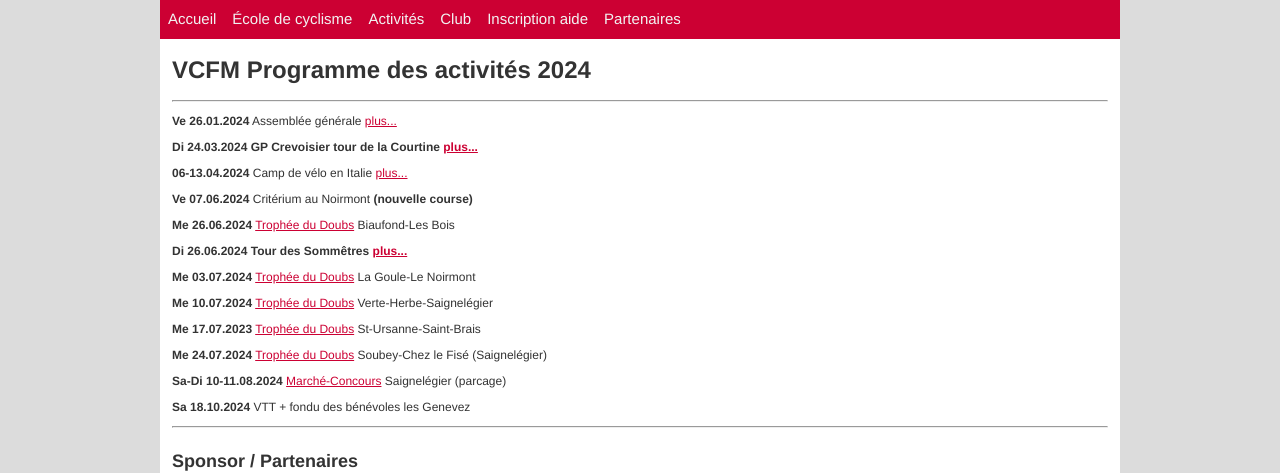
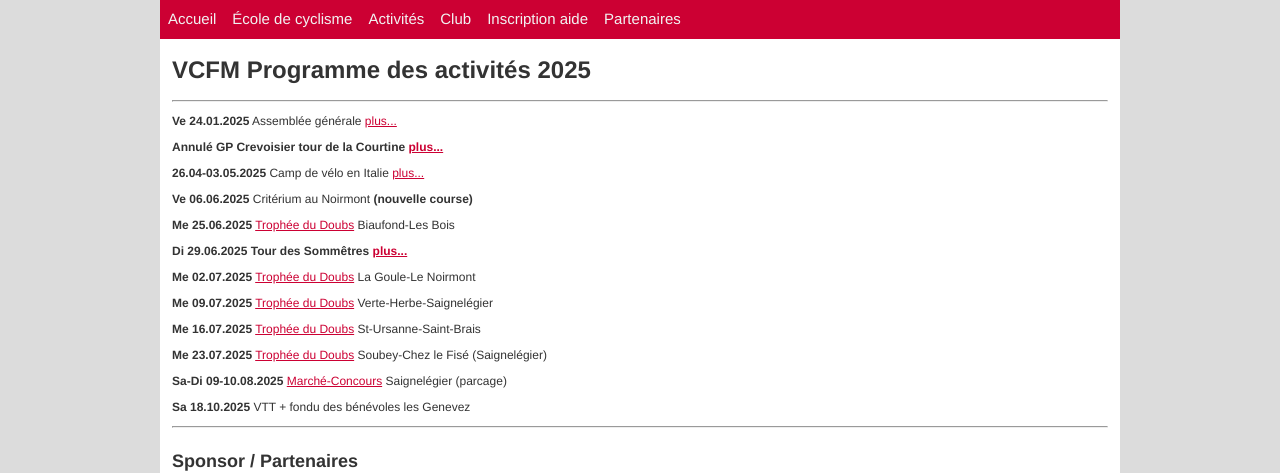
Before and after one commit to MarcBaume/SiteWebVcfm, a plain HTML site: page pages/activites.html in a window 1280 px wide. Shown: the part 26-499 px from the top of the page. Drawn offline with Linux system fonts and the light colour scheme.

Commit message:
date 2025

```diff
--- a/pages/activites.html
+++ b/pages/activites.html
@@ -37,20 +37,20 @@
     </header>
 
     <main>
-        <h1>VCFM Programme des activités 2024</h1>
+        <h1>VCFM Programme des activités 2025</h1>
         <hr/>
-        <p><b class="bold">Ve 26.01.2024</b> Assemblée générale <a href="assemblee.html">plus...</a></p>
-        <p class="bold">Di 24.03.2024 GP Crevoisier tour de la Courtine <a href="gpcrevoisier.html">plus...</a></p>
-        <p><b class="bold">06-13.04.2024</b> Camp de vélo en Italie <a href="camp.html"> plus...</a></p>
-        <p><b class="bold">Ve 07.06.2024</b> Critérium au Noirmont <b class="bold">(nouvelle course)</b></p>
-        <p><b class="bold">Me 26.06.2024</b> <a href="tropheedudoubs.html"> Trophée du Doubs</a> Biaufond-Les Bois</p>
-        <p class="bold">Di 26.06.2024 Tour des Sommêtres <a href="tourdessommetres.html">plus...</a></p>
-        <p><b class="bold">Me 03.07.2024</b> <a href="tropheedudoubs.html">Trophée du Doubs</a> La Goule-Le Noirmont</p>
-        <p><b class="bold">Me 10.07.2024</b> <a href="tropheedudoubs.html">Trophée du Doubs</a> Verte-Herbe-Saignelégier</p>
-        <p><b class="bold">Me 17.07.2023</b> <a href="tropheedudoubs.html">Trophée du Doubs</a> St-Ursanne-Saint-Brais</p>
-        <p><b class="bold">Me 24.07.2024</b> <a href="tropheedudoubs.html">Trophée du Doubs</a> Soubey-Chez le Fisé (Saignelégier)</p>
-        <p><b class="bold">Sa-Di 10-11.08.2024</b> <a href="https://www.marcheconcours.ch/de/" target="_blank">Marché-Concours</a> Saignelégier (parcage)</p>
-        <p><b class="bold">Sa 18.10.2024</b> VTT + fondu des bénévoles les Genevez</p>
+        <p><b class="bold">Ve 24.01.2025</b> Assemblée générale <a href="assemblee.html">plus...</a></p>
+        <p class="bold">Annulé GP Crevoisier tour de la Courtine <a href="gpcrevoisier.html">plus...</a></p>
+        <p><b class="bold">26.04-03.05.2025</b> Camp de vélo en Italie <a href="camp.html"> plus...</a></p>
+        <p><b class="bold">Ve 06.06.2025</b> Critérium au Noirmont <b class="bold">(nouvelle course)</b></p>
+        <p><b class="bold">Me 25.06.2025</b> <a href="tropheedudoubs.html"> Trophée du Doubs</a> Biaufond-Les Bois</p>
+        <p class="bold">Di 29.06.2025 Tour des Sommêtres <a href="tourdessommetres.html">plus...</a></p>
+        <p><b class="bold">Me 02.07.2025</b> <a href="tropheedudoubs.html">Trophée du Doubs</a> La Goule-Le Noirmont</p>
+        <p><b class="bold">Me 09.07.2025</b> <a href="tropheedudoubs.html">Trophée du Doubs</a> Verte-Herbe-Saignelégier</p>
+        <p><b class="bold">Me 16.07.2025</b> <a href="tropheedudoubs.html">Trophée du Doubs</a> St-Ursanne-Saint-Brais</p>
+        <p><b class="bold">Me 23.07.2025</b> <a href="tropheedudoubs.html">Trophée du Doubs</a> Soubey-Chez le Fisé (Saignelégier)</p>
+        <p><b class="bold">Sa-Di 09-10.08.2025</b> <a href="https://www.marcheconcours.ch/de/" target="_blank">Marché-Concours</a> Saignelégier (parcage)</p>
+        <p><b class="bold">Sa 18.10.2025</b> VTT + fondu des bénévoles les Genevez</p>
         <hr/>
     </main>
 
```
Also changed, not shown: index.html (+2 -2 lines), pages/camp.html (+2 -2 lines), pages/club.html (+1 -2 lines), pages/gpcrevoisier.html (+5 -5 lines), pages/tourdessommetres.html (+1 -1 lines), pages/tropheedudoubs.html (+6 -6 lines).
